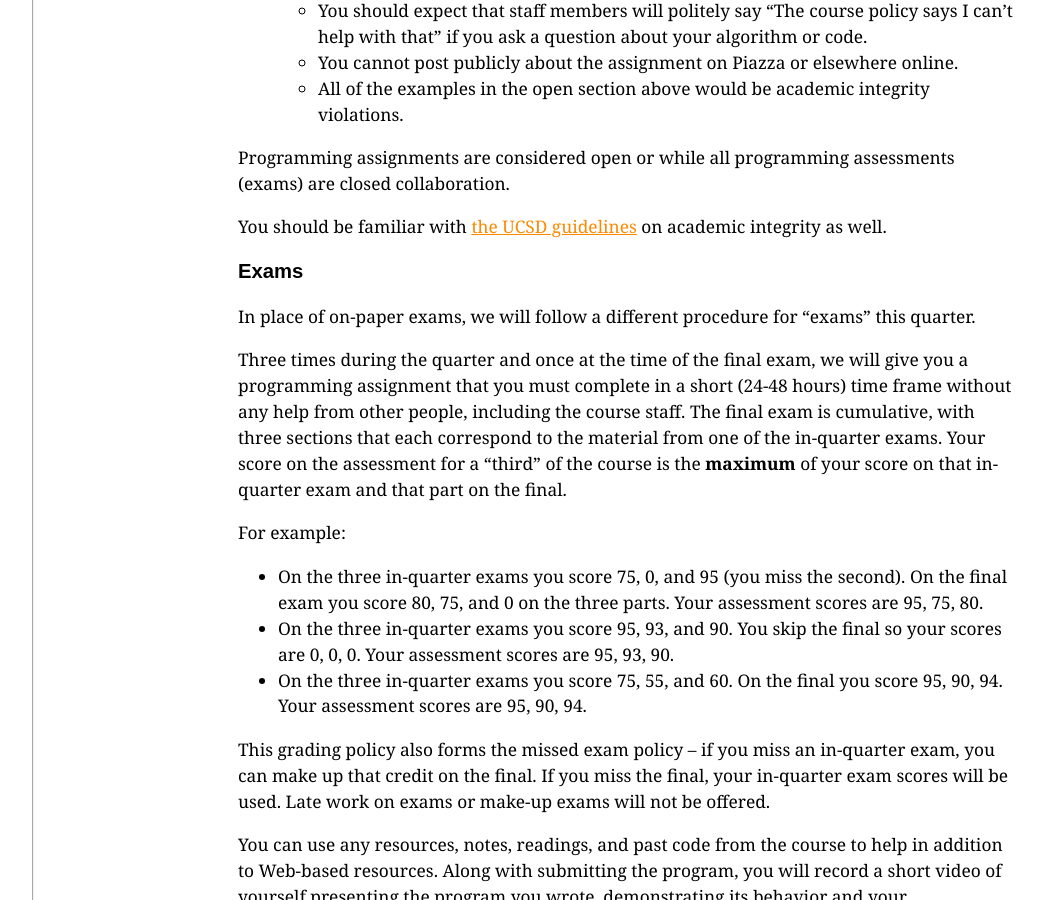
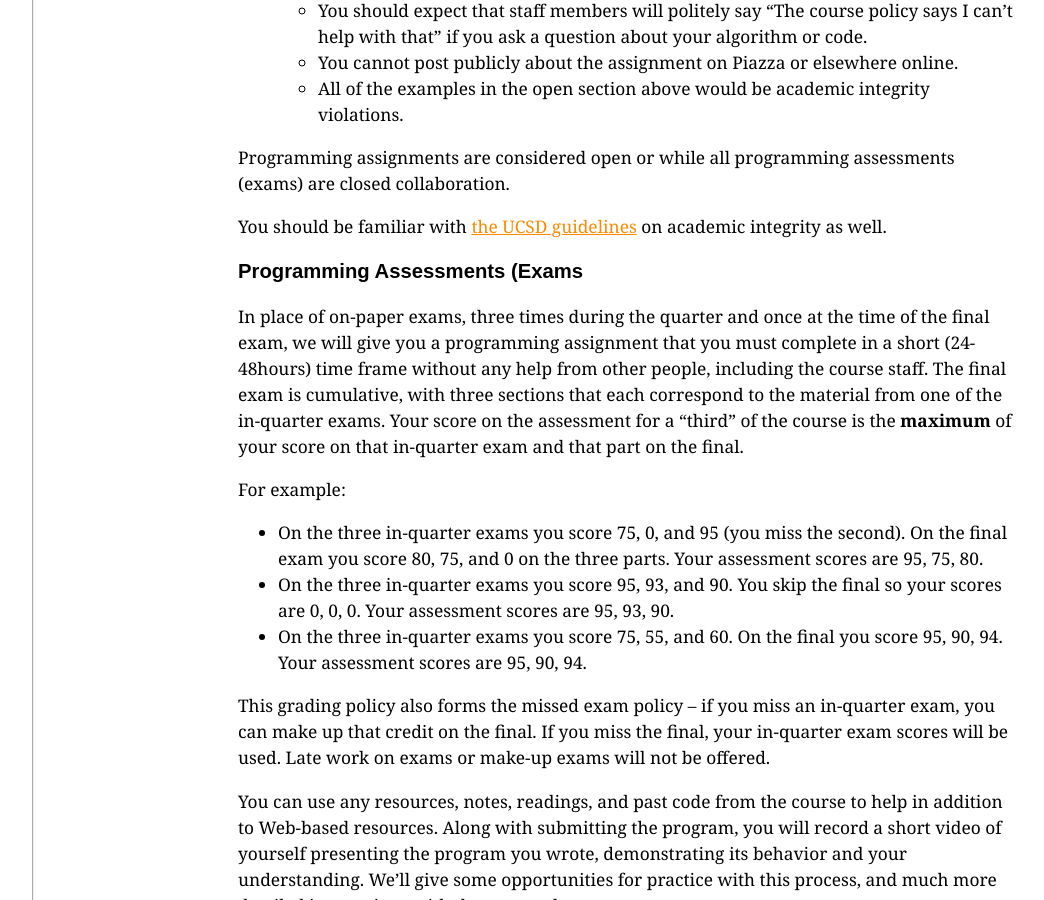
Before and after one commit to memelissa/ucsd-cse12-sp22.github.io, a Jekyll site: the page built from syllabus.md, in a window 1280 px wide and 900 px high, scrolled down 5292 px. Shown: the whole window, without its empty margins (56-1100 px from the left). Built offline with Jekyll 4.4.1, drawn with Linux system fonts in a browser that asks for light colours.

Commit message:
Update syllabus.md

```diff
--- a/syllabus.md
+++ b/syllabus.md
@@ -232,15 +232,13 @@ guidelines](http://senate.ucsd.edu/Operating-Procedures/Senate-Manual/Appendices
 on academic integrity as well.
 
 <a id="g:exams"></a>
-<h3>Exams</h3>
+<h3>Programming Assessments (Exams</h3>
 
-In place of on-paper exams, we will follow a different procedure for “exams”
-this quarter.
-
-Three times during the quarter and once at the time of the final exam, we will
-give you a programming assignment that you must complete in a short (24-48
-hours) time frame without any help from other people, including the course
-staff. The final exam is cumulative, with three sections that each correspond to
+In place of on-paper exams, three times during the quarter and once at the
+time of the final exam, we will give you a programming assignment that you
+must complete in a short (24-48hours) time frame without any help from other people,
+including the course staff.
+The final exam is cumulative, with three sections that each correspond to
 the material from one of the in-quarter exams. Your score on the assessment for
 a “third” of the course is the **maximum** of your score on that in-quarter exam
 and that part on the final.
```
